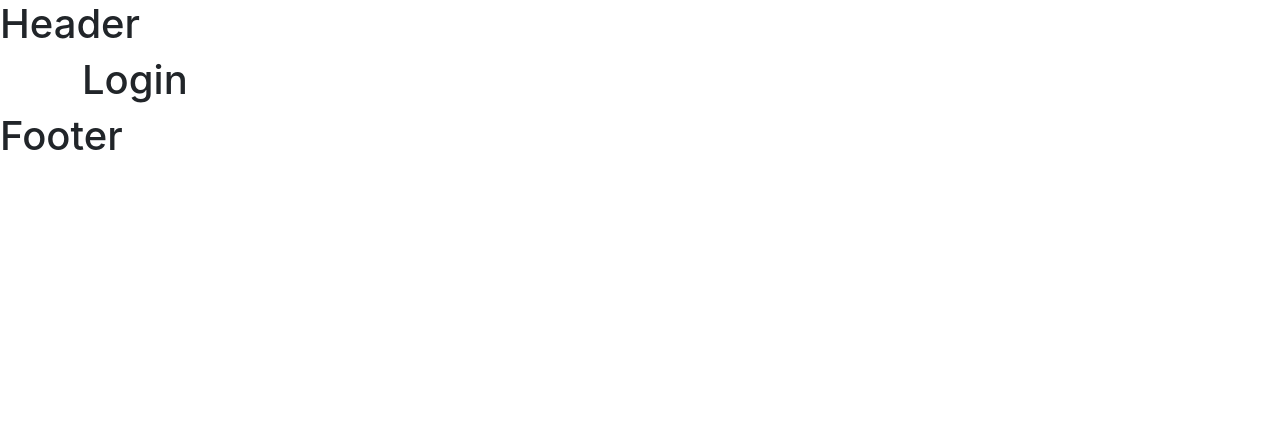
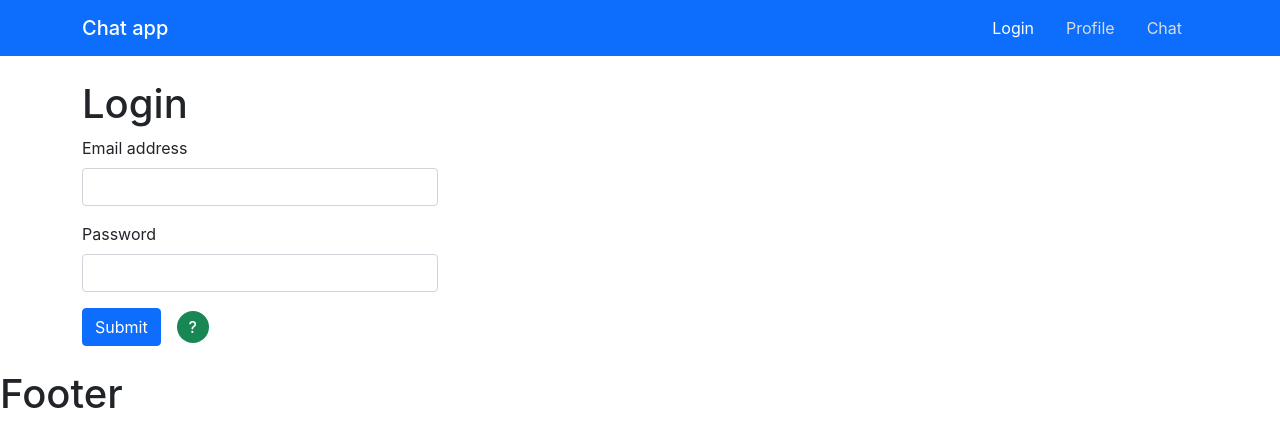
Before and after one commit to mateholik/chat-app, a React (Create React App) app: page /login in a window 1280 px wide. Shown: the top 446 px of the page. Built offline with nearby package versions, Linux system fonts and the light colour scheme.

Commit message:
form, validations

```diff
--- /dev/null
+++ b/src/components/LoginForm.js
@@ -0,0 +1,104 @@
+import React, { useState } from "react";
+
+const initialState = {
+  email: "",
+  password: "",
+  emailError: "",
+  passwordError: "",
+};
+
+export default function LoginForm() {
+  const [formData, setFormData] = useState(initialState);
+
+  const handleInputs = (e) => {
+    setFormData((prev) => {
+      return { ...prev, [e.target.name]: e.target.value };
+    });
+  };
+
+  const validateInputs = () => {
+    let emailError, passwordError;
+    //email
+    if (!formData.email) {
+      emailError = "Input is required";
+    } else if (formData.email && !formData.email.includes("@")) {
+      emailError = "Invalid email";
+    } else if (formData.email && formData.email !== "test@test.test") {
+      emailError = "User does not exist";
+    }
+    //password
+    if (!formData.password) {
+      passwordError = "Input is required";
+    } else if (formData.password && formData.password.length < 3) {
+      passwordError = "Password must contain at least 3 chars";
+    } else if (formData.password && formData.password !== "testtest") {
+      passwordError = "Wrong password";
+    }
+
+    if (passwordError || emailError) {
+      setFormData((prev) => ({ ...formData, passwordError, emailError }));
+      return false;
+    }
+
+    return true;
+  };
+
+  const submit = (e) => {
+    e.preventDefault();
+    const valid = validateInputs();
+    if (valid) {
+      console.log(formData);
+      setFormData(initialState);
+    } else {
+      console.log("invalidas");
+    }
+  };
+
+  return (
+    <div className="row mb-4">
+      <div className="col-4">
+        <form>
+          <div className="mb-3">
+            <label htmlFor="email" className="form-label">
+              Email address
+            </label>
+            <input
+              type="email"
+              className="form-control"
+              id="email"
+              name="email"
+              value={formData.email}
+              onChange={(e) => handleInputs(e)}
+            ></input>
+            <p style={{ color: "red" }}>{formData.emailError}</p>
+          </div>
+          <div className="mb-3">
+            <label htmlFor="password" className="form-label">
+              Password
+            </label>
+            <input
+              type="password"
+              className="form-control"
+              id="password"
+              name="password"
+              value={formData.password}
+              onChange={(e) => handleInputs(e)}
+            ></input>
+            <p style={{ color: "red" }}>{formData.passwordError}</p>
+          </div>
+          <div className="d-flex align-items-center">
+            <button onClick={submit} type="submit" className="btn btn-primary">
+              Submit
+            </button>
+            <div className="tip-box">
+              <span>?</span>
+              <div className="tip">
+                User: test@test.test <br /> password: test
+              </div>
+            </div>
+          </div>
+        </form>
+      </div>
+    </div>
+  );
+}
--- a/src/index.css
+++ b/src/index.css
@@ -1,13 +1,55 @@
 body {
   margin: 0;
-  font-family: -apple-system, BlinkMacSystemFont, 'Segoe UI', 'Roboto', 'Oxygen',
-    'Ubuntu', 'Cantarell', 'Fira Sans', 'Droid Sans', 'Helvetica Neue',
+  font-family: -apple-system, BlinkMacSystemFont, "Segoe UI", "Roboto", "Oxygen",
+    "Ubuntu", "Cantarell", "Fira Sans", "Droid Sans", "Helvetica Neue",
     sans-serif;
   -webkit-font-smoothing: antialiased;
   -moz-osx-font-smoothing: grayscale;
 }
 
 code {
-  font-family: source-code-pro, Menlo, Monaco, Consolas, 'Courier New',
+  font-family: source-code-pro, Menlo, Monaco, Consolas, "Courier New",
     monospace;
 }
+
+header .nav-link {
+  color: #dcdcdc;
+}
+header .nav-link:hover {
+  color: #fff;
+}
+header .active {
+  color: #fff;
+}
+header .navbar-brand {
+  font-weight: 500;
+}
+
+.tip-box {
+  position: relative;
+}
+.tip-box span {
+  width: 2rem;
+  height: 2rem;
+  display: flex;
+  justify-content: center;
+  align-items: center;
+  border-radius: 50%;
+  background: #198754;
+  color: #fff;
+  font-weight: 500;
+  margin-left: 1rem;
+  cursor: pointer;
+}
+.tip-box .tip {
+  position: absolute;
+  left: 120%;
+  top: 50%;
+  transform: translateY(-50%);
+  width: 10rem;
+  opacity: 0;
+  transition: 0.2s;
+}
+.tip-box span:hover + .tip {
+  opacity: 1;
+}
--- a/src/layout/Header.js
+++ b/src/layout/Header.js
@@ -1,9 +1,48 @@
 import React from "react";
+import { NavLink } from "react-router-dom";
 
 export default function Header() {
   return (
-    <div>
-      <h1>Header</h1>
-    </div>
+    <header className="mb-4">
+      <nav className="navbar navbar-dark bg-primary">
+        <div className="container">
+          <NavLink className="navbar-brand" to="/">
+            Chat app
+          </NavLink>
+          <ul className="nav">
+            <li className="nav-item">
+              <NavLink
+                exact
+                className="nav-link"
+                to="/login"
+                activeClassName="active"
+              >
+                Login
+              </NavLink>
+            </li>
+            <li className="nav-item">
+              <NavLink
+                exact
+                className="nav-link"
+                to="/profile"
+                activeClassName="active"
+              >
+                Profile
+              </NavLink>
+            </li>
+            <li className="nav-item">
+              <NavLink
+                exact
+                className="nav-link"
+                to="/"
+                activeClassName="active"
+              >
+                Chat
+              </NavLink>
+            </li>
+          </ul>
+        </div>
+      </nav>
+    </header>
   );
 }
--- a/src/views/Login.js
+++ b/src/views/Login.js
@@ -1,9 +1,11 @@
 import React from "react";
+import Form from "./../components/LoginForm";
 
 export default function Login() {
   return (
     <div>
       <h1>Login</h1>
+      <Form></Form>
     </div>
   );
 }
```
Also changed, not shown: 1 other file (tests, documents, lock files or other folders).
